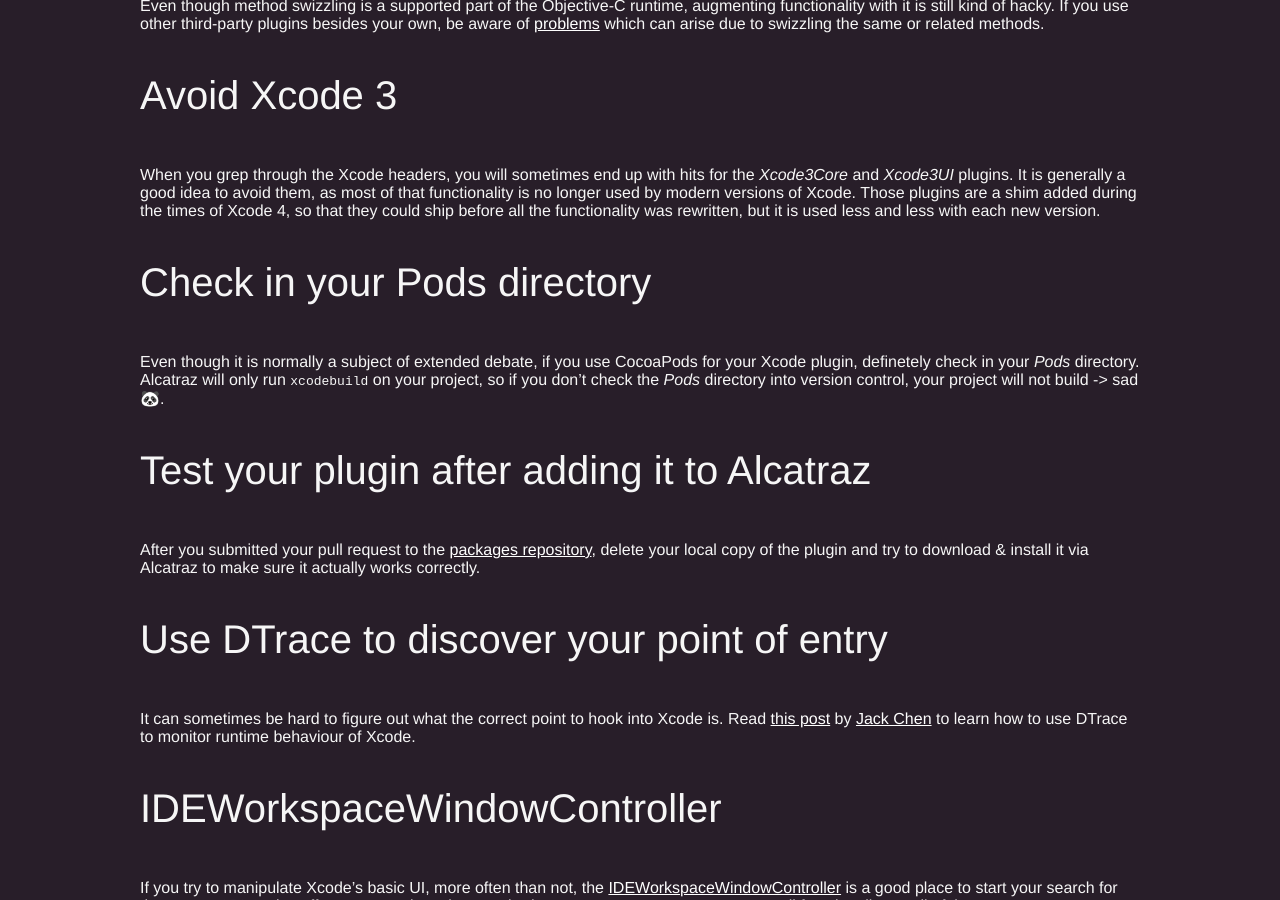
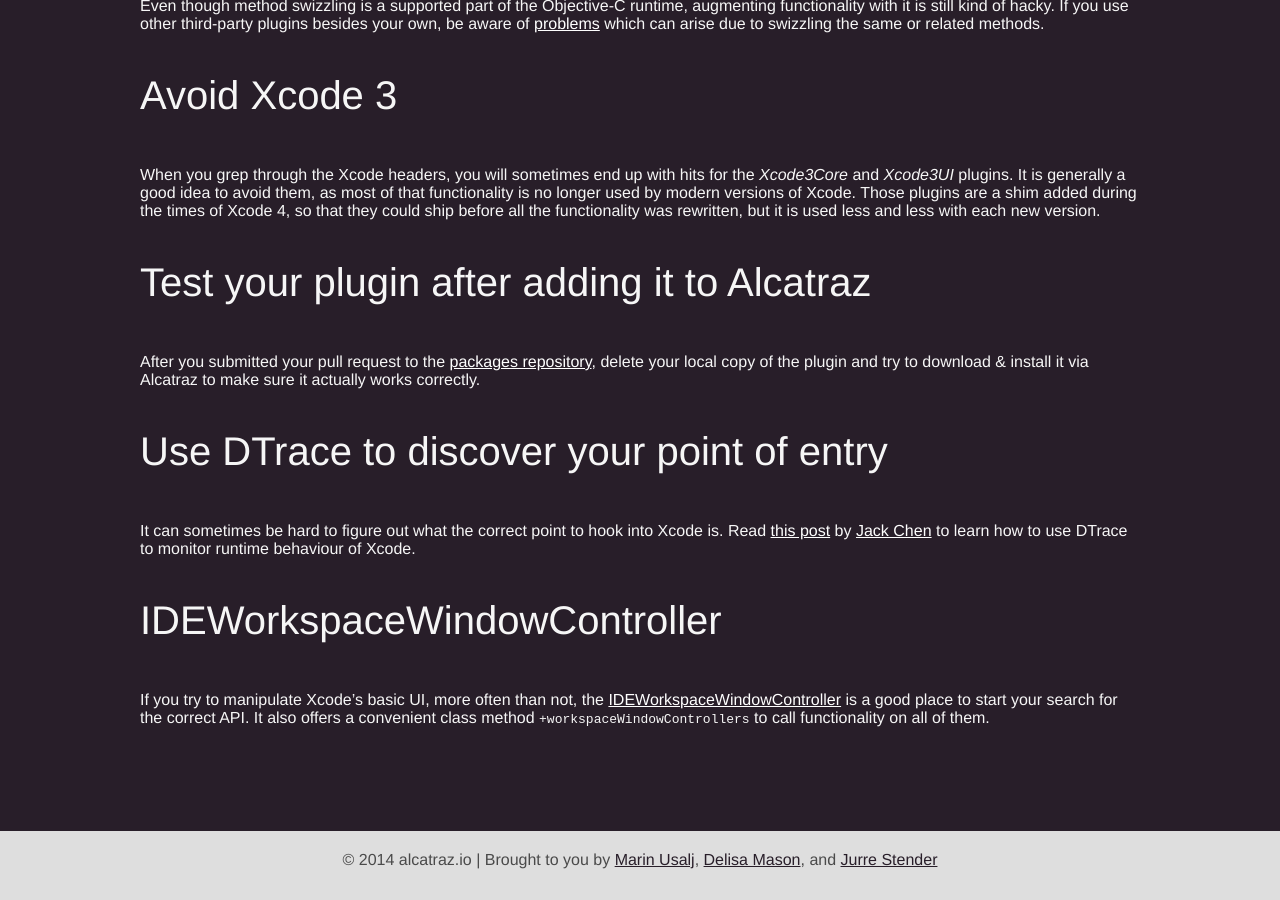
Before and after one commit to alcatraz/Alcatraz, a Jekyll site: the page built from _posts/2014-06-14-writing-plugins.markdown, in a window 1280 px wide and 900 px high, scrolled down 782 px. Built offline with Jekyll 4.4.1, drawn with Linux system fonts in a browser that asks for light colours; Markdown is read by kramdown in place of the engine named in the settings.

```diff
--- a/_posts/2014-06-14-writing-plugins.markdown
+++ b/_posts/2014-06-14-writing-plugins.markdown
@@ -27,10 +27,6 @@
 
 When you grep through the Xcode headers, you will sometimes end up with hits for the *Xcode3Core* and *Xcode3UI* plugins. It is generally a good idea to avoid them, as most of that functionality is no longer used by modern versions of Xcode. Those plugins are a shim added during the times of Xcode 4, so that they could ship before all the functionality was rewritten, but it is used less and less with each new version.
 
-### Check in your Pods directory
-
-Even though it is normally a subject of extended debate, if you use CocoaPods for your Xcode plugin, definetely check in your *Pods* directory. Alcatraz will only run `xcodebuild` on your project, so if you don't check the *Pods* directory into version control, your project will not build -> sad 🐼.
-
 ### Test your plugin after adding it to Alcatraz
 
 After you submitted your pull request to the [packages repository][10], delete your local copy of the plugin and try to download & install it via Alcatraz to make sure it actually works correctly.
```
